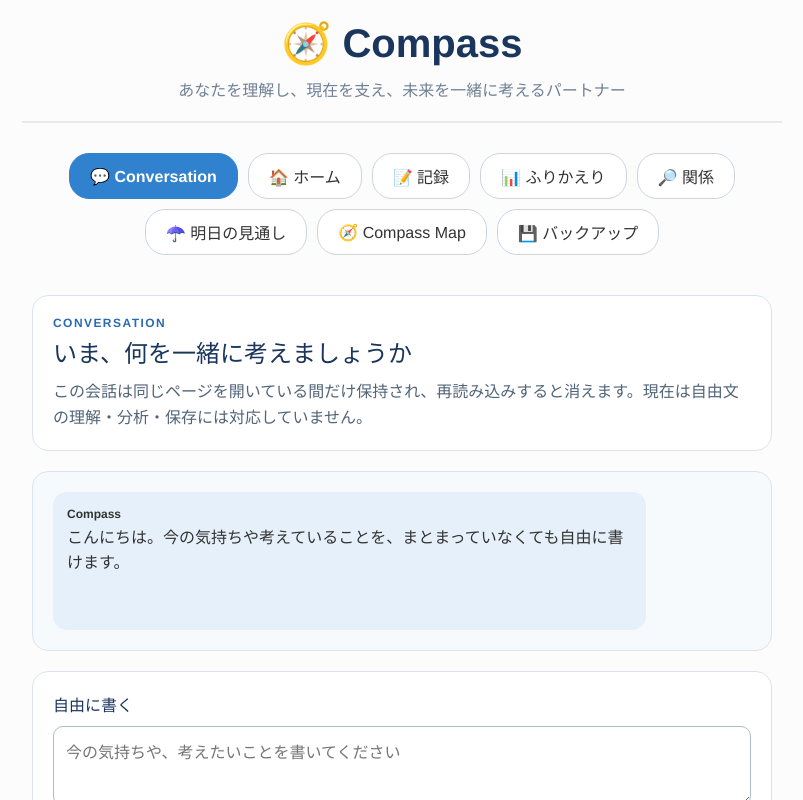
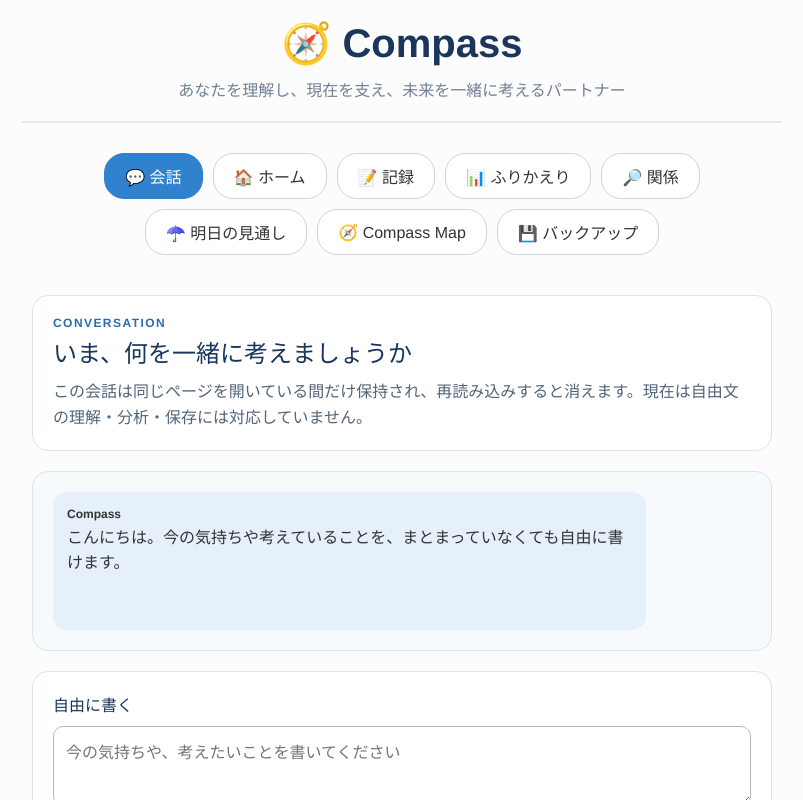
Before and after one commit to compassmaster/Compass, a React (Vite) app: page / in a window 1280 px wide. Shown: the top 800 px of the page, without its empty margins (238-1041 px from the left). Built offline with nearby package versions, Linux system fonts and the light colour scheme.

Commit message:
fix: localize conversation tab label

```diff
--- a/scripts/test-responsive-layout.ts
+++ b/scripts/test-responsive-layout.ts
@@ -7,7 +7,7 @@ const appCss = read('../src/app/App.css');
 const globalCss = read('../src/index.css');
 const firstUseCss = read('../src/features/first-use-guide/components/FirstUseGuide.css');
 
-for (const label of ['Conversation', 'ホーム', '記録', 'ふりかえり', '関係', '明日の見通し', 'Compass Map', 'バックアップ']) {
+for (const label of ['会話', 'ホーム', '記録', 'ふりかえり', '関係', '明日の見通し', 'Compass Map', 'バックアップ']) {
   assert.ok(app.includes(label), `navigation must retain ${label}`);
 }
 assert.equal((app.match(/aria-current=/g) ?? []).length, 8, 'every tab exposes its current-page state');
--- a/src/app/App.tsx
+++ b/src/app/App.tsx
@@ -228,7 +228,7 @@ export function App() {
           aria-current={activeTab === 'conversation' ? 'page' : undefined}
           onClick={() => setActiveTab('conversation')}
         >
-          💬 Conversation
+          💬 会話
         </button>
         <button
           className={`tab-button ${activeTab === 'home' ? 'active-tab' : ''}`}
```
